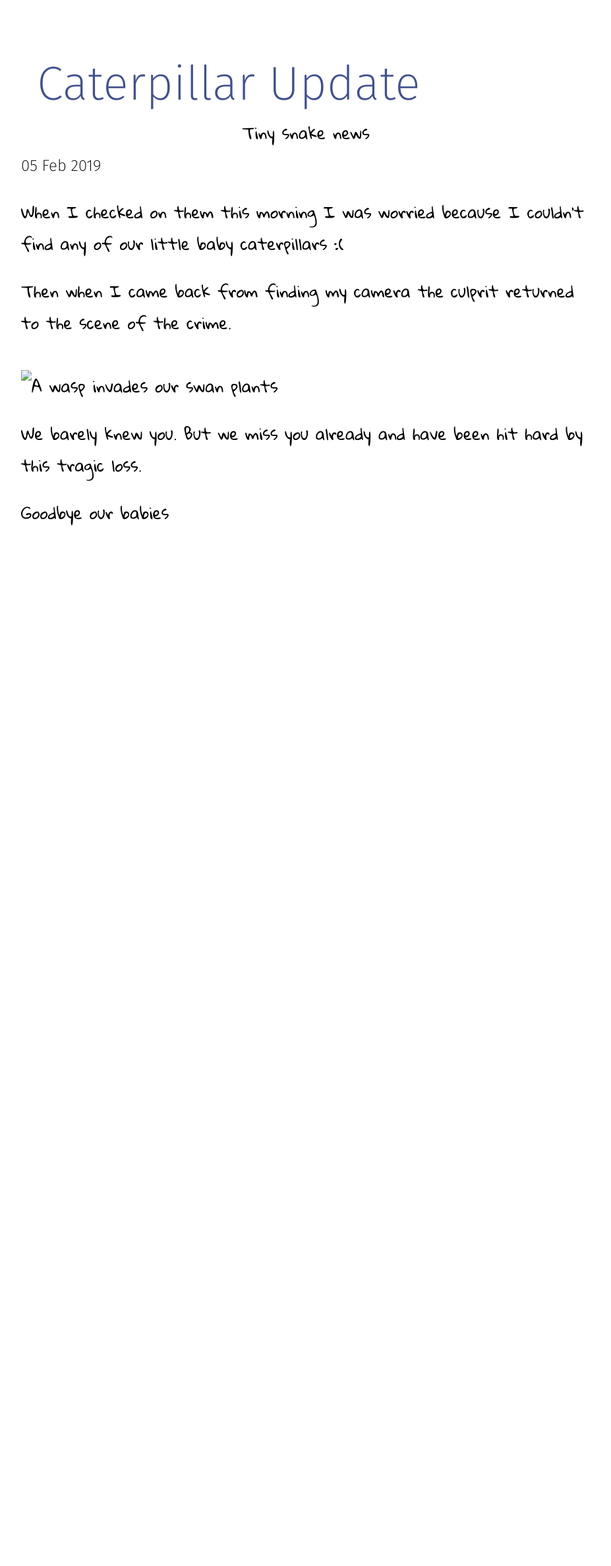
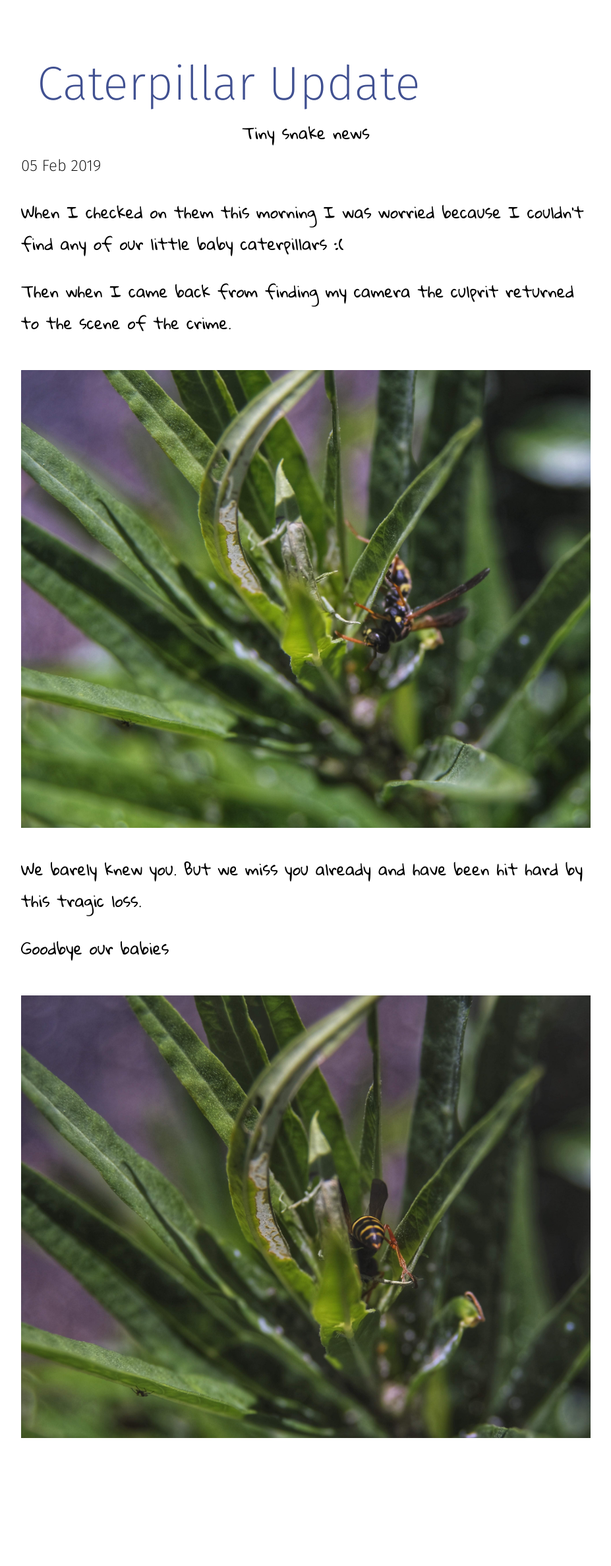
Before and after one commit to foopod/caterpillar, a Jekyll site: the page built from _posts/2019-02-05-nooooo-o-o.md, in a window 1280 px wide. Shown: the whole page at 66% size, without its empty margins (176-1103 px from the left). Built offline with Jekyll 4.4.1, drawn with Linux system fonts in a browser that asks for light colours; before the commit the page ends 1053 px from its top, so only the background shows below that.

Commit message:
Update from Forestry.io jonathonshields@gmail.com updated _posts/2019-02-05-nooooo-o-o.md

```diff
--- a/_posts/2019-02-05-nooooo-o-o.md
+++ b/_posts/2019-02-05-nooooo-o-o.md
@@ -9,10 +9,10 @@ When I checked on them this morning I was worried because I couldn't find any of
 
 Then when I came back from finding my camera the culprit returned to the scene of the crime.
 
-![A wasp invades our swan plants](/public/2019-02-06-1.jpeg "Wasp")
+![](/public/images/2019-02-06-1.jpeg)
 
 We barely knew you. But we miss you already and have been hit hard by this tragic loss.
 
 Goodbye our babies
 
-![](/public/2019-02-06-2.jpeg)
+![](/public/images/2019-02-06-2.jpeg)
```
